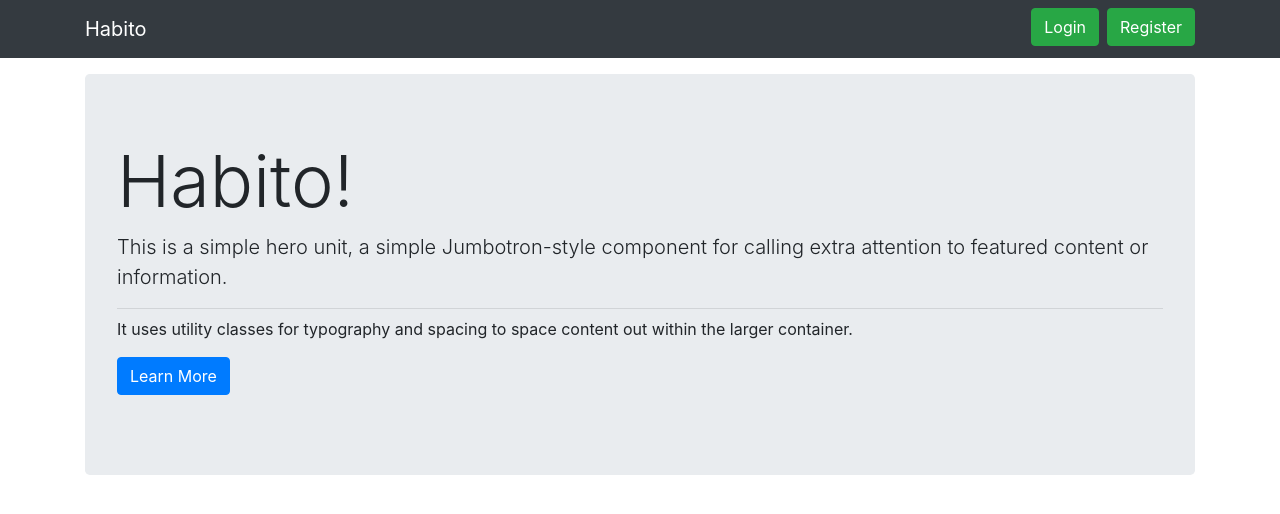
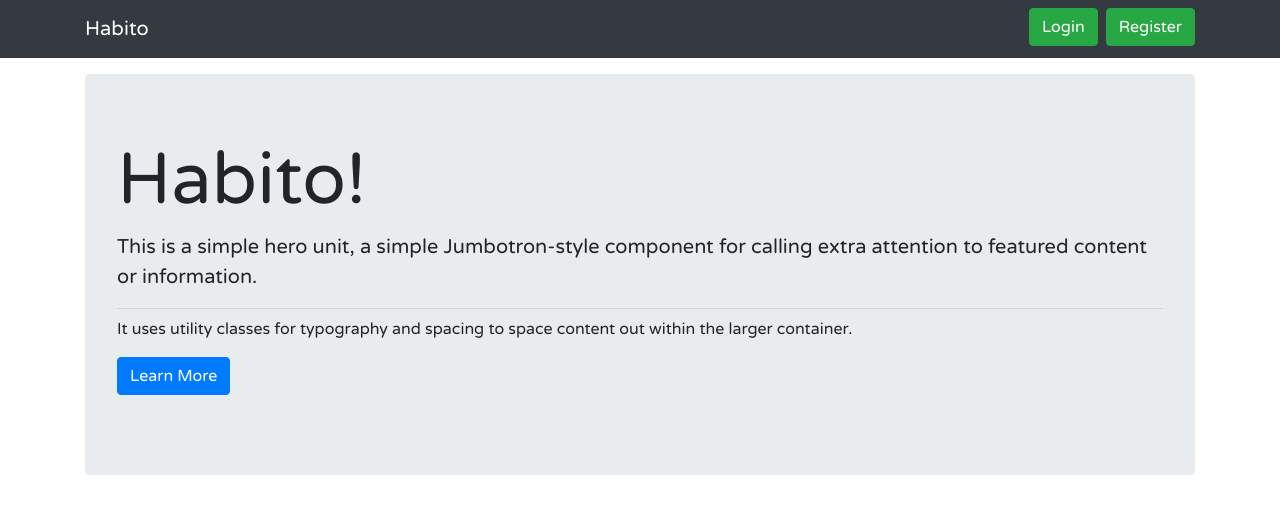
Before and after one commit to aniket321/Habit-Builder, a React (Create React App) app in the folder client/: page / in a window 1280 px wide. Shown: the top 514 px of the page. Built offline with nearby package versions, Linux system fonts and the light colour scheme.

Commit message:
Added new font to entire app

```diff
--- a/client/public/index.html
+++ b/client/public/index.html
@@ -8,6 +8,7 @@
     <meta name="theme-color" content="#000000" />
     <meta name="description" content="Web site created using create-react-app" />
     <link rel="apple-touch-icon" href="%PUBLIC_URL%/logo192.png" />
+    <link href="https://fonts.googleapis.com/css2?family=Varela+Round&display=swap" rel="stylesheet">
     <!--
       manifest.json provides metadata used when your web app is installed on a
       user's mobile device or desktop. See https://developers.google.com/web/fundamentals/web-app-manifest/
--- a/client/src/App.css
+++ b/client/src/App.css
@@ -36,3 +36,7 @@
     transform: rotate(360deg);
   }
 } */
+
+ .App {
+    font-family: 'Varela Round', sans-serif;
+}
--- a/client/src/App.js
+++ b/client/src/App.js
@@ -89,7 +89,7 @@ function App() {
     return (
         <Router>
             {authedUser.id === null || userDetails === null ? (
-                <div>
+                <div className="App">
                     <Switch>
                         <>
                             <AppNavBar userDetails={userDetails} />
@@ -107,7 +107,7 @@ function App() {
                     </Switch>
                 </div>
             ) : (
-                    <>
+                    <div className="App">
                         <AppNavBar handleLogout={handleLogout} userDetails={userDetails} />
                         <div className="tab-container">
                             <Switch>
@@ -141,7 +141,7 @@ function App() {
                                 {/* <Route component={Error} /> */}
                             </Switch>
                         </div>
-                    </>
+                    </div>
                 )}
 
         </Router>
--- a/client/src/components/AppNavBar.js
+++ b/client/src/components/AppNavBar.js
@@ -48,7 +48,7 @@ const AppNavBar = (props) => {
                                 <>
                                     <Nav className="mr-auto" navbar>
                                         <NavItem>
-                                            <NavLink tag={Link} to="/">Home</NavLink>
+                                            <NavLink href="/">Home</NavLink>
                                         </NavItem>
                                         <NavItem>
                                             <NavLink tag={Link} to="/add">Add Habit</NavLink>
```
